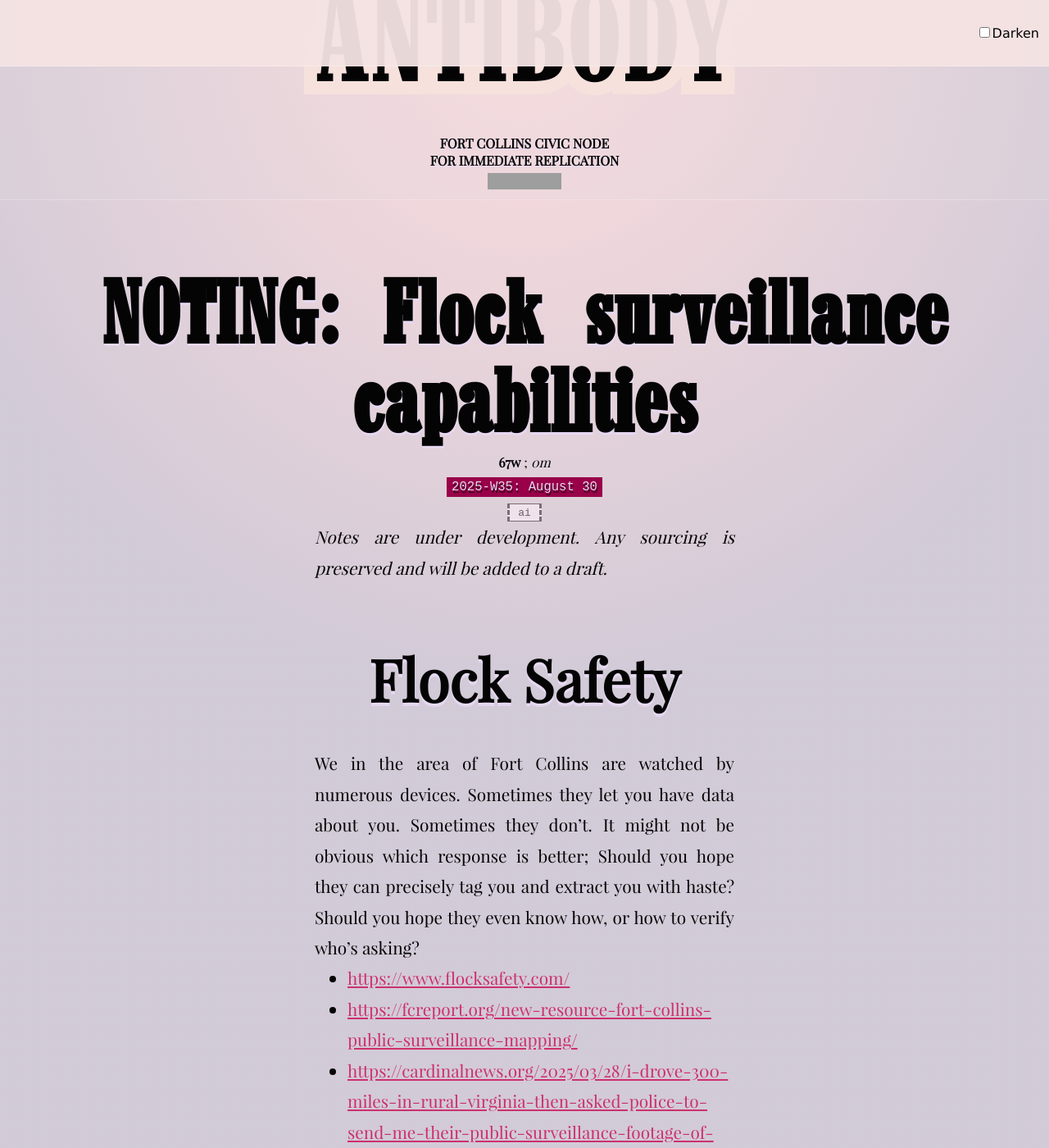
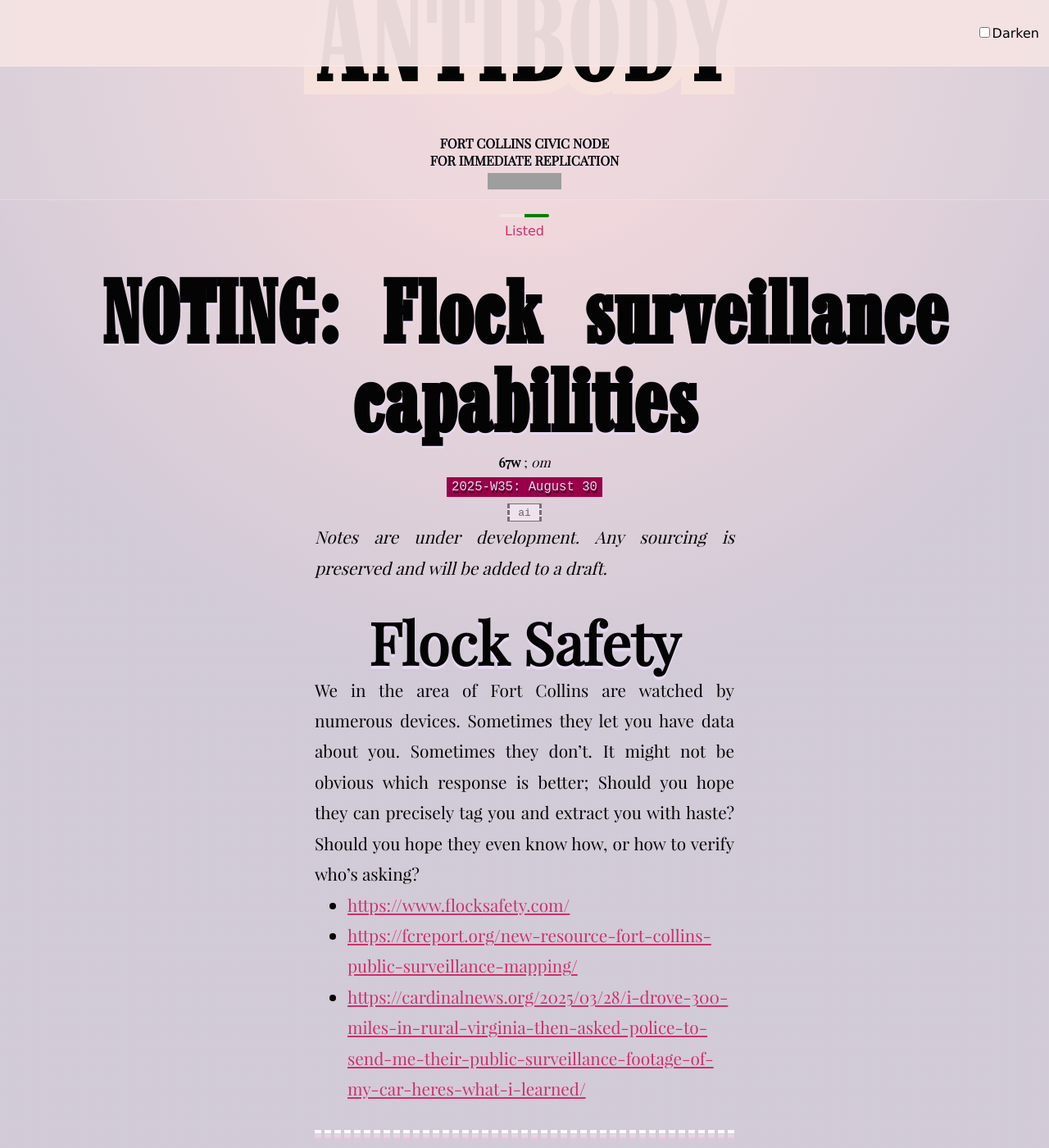
Before and after one commit to tiliv/antibody, a Jekyll site: the page built from docs/journal/autumn-ryan-Flock-Safety/index.md, in a window 1280 px wide and 1400 px high, scrolled down 210 px. Shown: the whole window at 82% size. Built offline with Jekyll 4.4.1, drawn with Linux system fonts in a browser that asks for light colours; grey boxes are pictures that could not be loaded.

Commit message:
Compact layout without #bg

```diff
--- a/docs/_layouts/root.html
+++ b/docs/_layouts/root.html
@@ -3,7 +3,11 @@
 ---
 <html lang="en">
 <head>
-  {%- unless page.index -%}<meta name="robots" content="noindex, nofollow">{%- endunless -%}
+  {%- if page.index -%}
+    <meta name="robots" content="index, follow">
+  {%- else -%}
+    <meta name="robots" content="noindex, nofollow">
+  {%- endif -%}
   {%- if page.description -%}<meta name="description" content="{{ page.description }}">{%- endif -%}
   {%- if page.redirect_to -%}<meta http-equiv="refresh" content="0; url={{ page.redirect_to }}">{%- endif -%}
   {%- if page.canonical -%}<link rel="canonical" href="{{ page.canonical }}">{%- endif -%}
@@ -49,12 +53,18 @@
       <label for="prefer-dark"><input id="prefer-dark" type="checkbox" name="dark" onchange="use.dark(this.checked)">Darken</label>
     </form>
   </div>
-  <div id="bg">
   <div id="title-stack" role="banner" aria-label="Project title">
     <a href="/" style="display: flex; justify-content: center;">
     <h1 id="title-stroke" class="journal-font" inert>{{ site.title }}</h1>
     <h1 id="title" class="journal-font" aria-describe="Title:">{{ site.title }}</h1>
     </a>
+  </div>
+  <div id="robots">
+    {%- if page.index -%}
+      <div class="truthy-pill" role="status" aria-live="polite" data-public="true" aria-label="Robots are allowed here."></div>
+    {%- else -%}
+      <div class="truthy-pill" role="status" aria-live="polite" data-public="false" aria-label="Robots were told to go away."></div>
+    {%- endif -%}
   </div>
   <p id="replication">
     {{ site.civic_node }} Civic Node
@@ -94,7 +104,6 @@
       <a href="https://github.com/tiliv/antibody">Code</a>
     </div>
   </div>
-  </div>
   <dialog id="full-image" class="content">
     <form method="dialog">
       <nav>
--- a/docs/css/site.css
+++ b/docs/css/site.css
@@ -68,15 +68,14 @@
 
 body {
   font-family: Verdana;
+  display: flex;
+  flex-direction: column;
   width: 100%;
+  min-height: 100%;
+  height: max-content;
   padding: 0;
   margin: 0;
-}
-#bg {
-  display: flex;
-  flex-direction: column;
-  min-height: 100%;
-  height: max-content;
+  color: var(--fg2);
 }
 #main {
   display: flex;
@@ -175,7 +174,6 @@
 }
 #license {
   white-space: initial;
-  color: var(--fg2);
 }
 #replication {
   z-index: 4;
@@ -183,12 +181,55 @@
   width: 100%;
   text-align: center;
   font-weight: bold;
-  color: var(--fg2);
   text-shadow: 0 2px var(--sh) !important;
   font-family: ArticleFont, "Times New Roman", times, serif;
   transition: margin-top 0.5s ease-in-out;
   margin-bottom: 5em;
 }
+#robots {
+  margin: auto;
+  margin-block: inherit;
+}
+.truthy-pill {
+  position: absolute;
+  width: 60px;
+  height: 4px;
+  border-radius: 4px;
+  background: linear-gradient(to right,
+    var(--shade-hard) 50%, var(--shade-hard) 50%);
+  border: 1px solid var(--fg-inverse);
+  /* overflow: hidden; */
+  margin: 1em 0 0;
+  font-size: 1em;
+  /* font-family: ArticleFont; */
+  color: var(--fg1);
+  font-weight: lighter;
+  text-align: center;
+  vertical-align: super;
+  justify-self: anchor-center;
+}
+.truthy-pill::before {
+  position: absolute;
+  justify-self: anchor-center;
+  margin-top: 0.7em;
+}
+
+.truthy-pill[data-public="true"] {
+  background: linear-gradient(to right,
+    var(--shade-hard) 50%, green 50%);
+}
+.truthy-pill[data-public="true"]::before {
+  content: "Listed"
+}
+
+.truthy-pill[data-public="false"] {
+  background: linear-gradient(to right,
+    red 50%, var(--shade-hard) 50%);
+}
+.truthy-pill[data-public="false"]::before {
+  content: "Unlisted"
+}
+
 code {
   font-size: 1.2em;
   background-color: var(--accent);
@@ -254,10 +295,8 @@
   /* padding: 8px 20px; */
   margin: 20px auto;
 }
-.content > * {
-  color: var(--fg2);
+.content {
   line-height: 1.8em;
-  /* margin-bottom: 2em; */
 }
 .content pre {
   color: var(--fg1);
```
Lines whose indentation alone changed are shown as unchanged.
